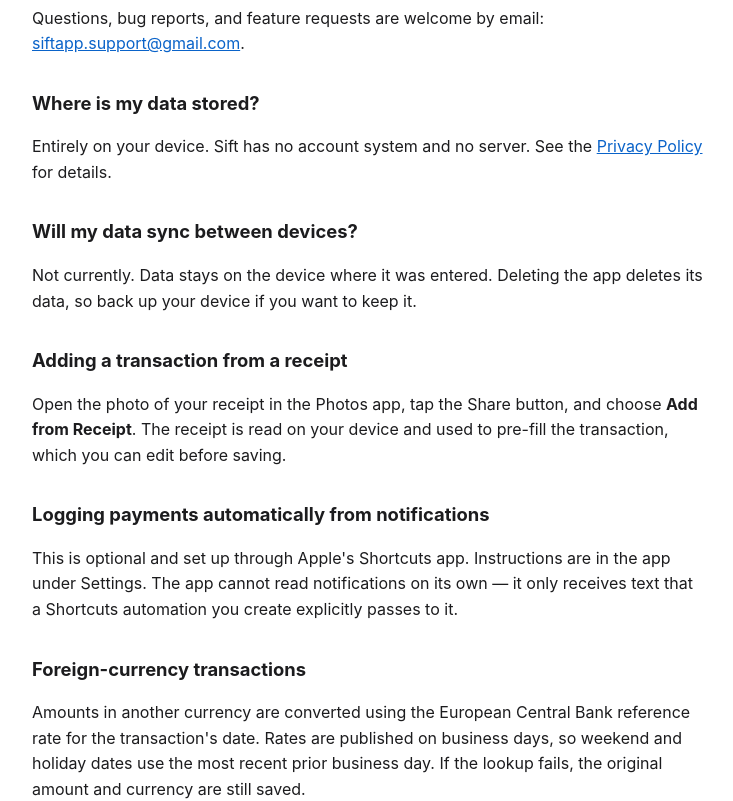
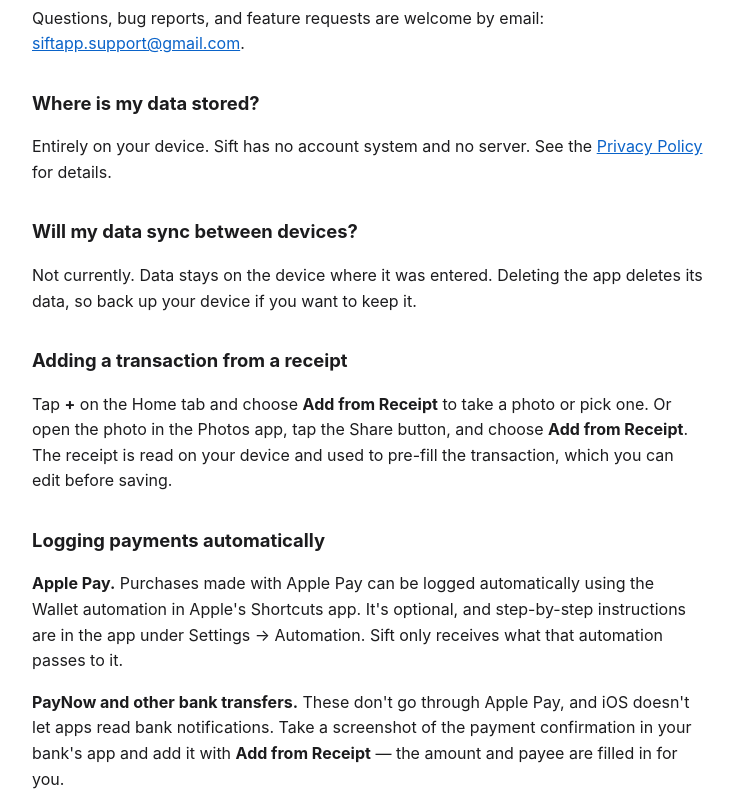
Before and after one commit to jonzyyyy/expense-tracker-site, a plain HTML site: page support.html in a window 1280 px wide. Shown: the part 178-979 px from the top of the page, without its empty margins (272-1005 px from the left). Drawn offline with Linux system fonts and the light colour scheme.

Commit message:
Describe Wallet automation and screenshot capture, not notification capture, which no longer exists

```diff
--- a/support.html
+++ b/support.html
@@ -37,15 +37,22 @@
      app deletes its data, so back up your device if you want to keep it.</p>
 
   <h2>Adding a transaction from a receipt</h2>
-  <p>Open the photo of your receipt in the Photos app, tap the Share button, and
-     choose <strong>Add from Receipt</strong>. The receipt is read on your device
-     and used to pre-fill the transaction, which you can edit before saving.</p>
+  <p>Tap <strong>+</strong> on the Home tab and choose <strong>Add from
+     Receipt</strong> to take a photo or pick one. Or open the photo in the
+     Photos app, tap the Share button, and choose <strong>Add from
+     Receipt</strong>. The receipt is read on your device and used to pre-fill
+     the transaction, which you can edit before saving.</p>
 
-  <h2>Logging payments automatically from notifications</h2>
-  <p>This is optional and set up through Apple's Shortcuts app. Instructions are
-     in the app under Settings. The app cannot read notifications on its own —
-     it only receives text that a Shortcuts automation you create explicitly
-     passes to it.</p>
+  <h2>Logging payments automatically</h2>
+  <p><strong>Apple Pay.</strong> Purchases made with Apple Pay can be logged
+     automatically using the Wallet automation in Apple's Shortcuts app. It's
+     optional, and step-by-step instructions are in the app under Settings →
+     Automation. Sift only receives what that automation passes to it.</p>
+  <p><strong>PayNow and other bank transfers.</strong> These don't go through
+     Apple Pay, and iOS doesn't let apps read bank notifications. Take a
+     screenshot of the payment confirmation in your bank's app and add it with
+     <strong>Add from Receipt</strong> — the amount and payee are filled in for
+     you.</p>
 
   <h2>Foreign-currency transactions</h2>
   <p>Amounts in another currency are converted using the European Central Bank
```
Also changed, not shown: privacy.html (+4 -3 lines).
